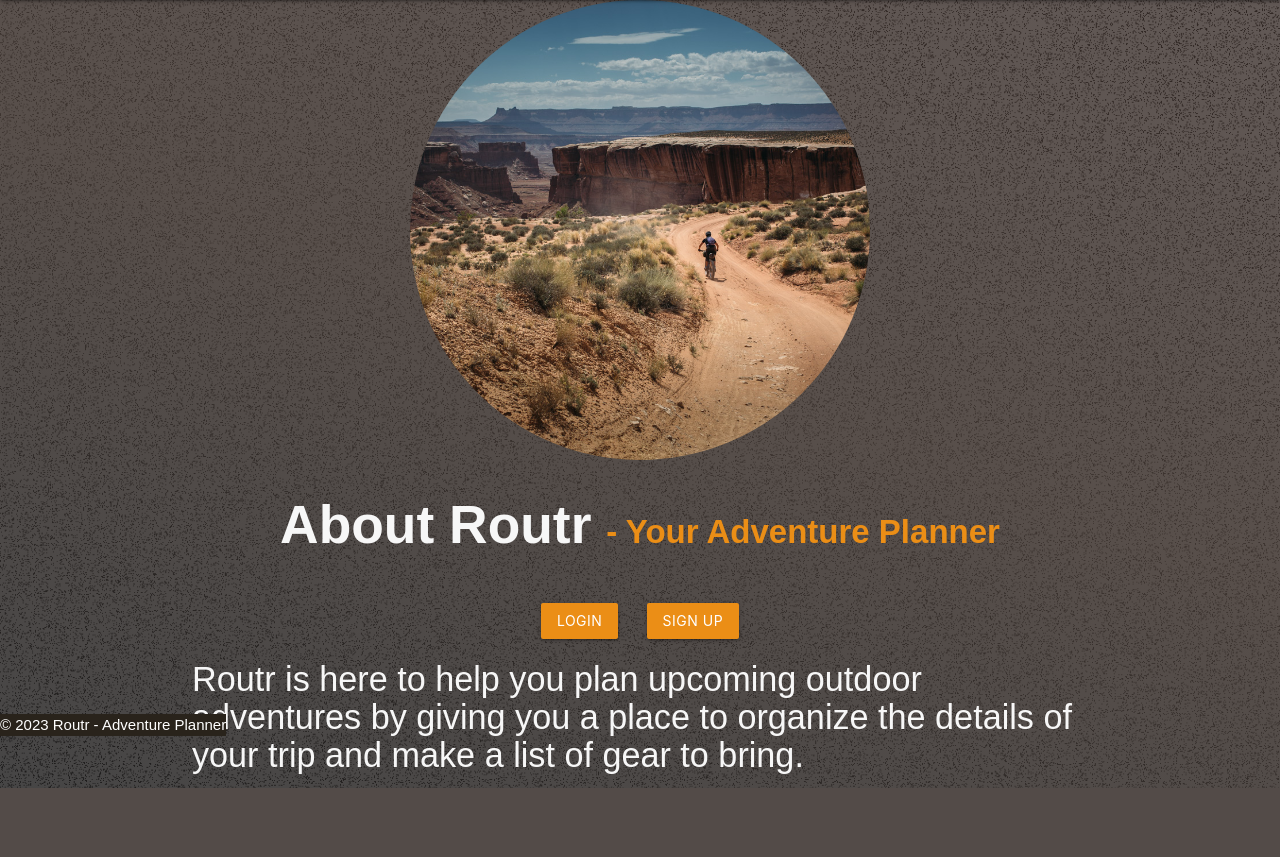
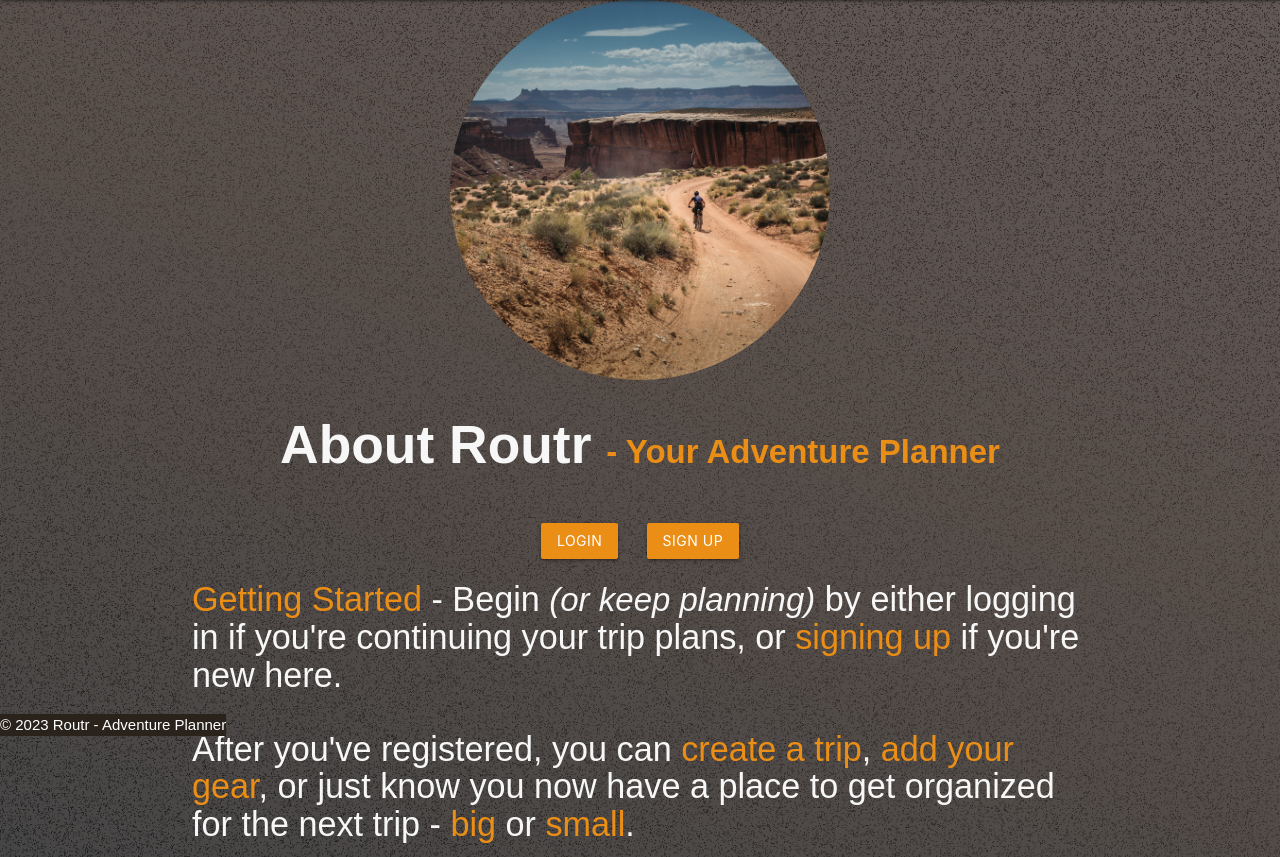
Before and after one commit to layhee/routr, a Django app: page /about/ in a window 1280 px wide. Shown: the part 64-921 px from the top of the page. Before the commit the page ends 852 px from the top, so only its background shows below. Run offline with Django 4.2, Linux system fonts and the light colour scheme; some web fonts are replaced.

Commit message:
improves ui

```diff
--- a/main/static/css/style.css
+++ b/main/static/css/style.css
@@ -7,7 +7,7 @@ body {
     flex-direction: column;
     color:rgb(81, 53, 24);
   }
-:where(h1,h2,h3, h4){
+:where(h1,h2,h3, h4,h5){
   color:rgb(247, 247, 247);
 }
 h1{
@@ -22,15 +22,24 @@ nav .brand-logo{
 }
 a{
   color:rgb(235, 142, 22);
+  transition: ease 260ms;
+}
+a:hover{
+  color: rgb(30, 144, 255);
+  transition: ease 260ms;
 }
 form{
   background-color: rgb(247, 247, 247);
-  border: 12px solid rgb(10, 10, 10);
+  border: 12px solid rgb(23, 21, 20);
   padding: 24px 24px;
 }
 footer{
   bottom: 0;
   position: fixed;
+}
+em{
+  font-weight: 400;
+  font-size: 2.2rem;
 }
 .photo{
   background-color: rgb(235, 142, 22);
@@ -50,6 +59,7 @@ footer{
 .welcome-btn{
   padding: 12px 32px;
   height: 60px;
+  font-family: 'basic sans';
   font-size: 1.5rem;
   font-style: italic;
 }
@@ -140,8 +150,8 @@ input[type=file]{
 }
 .rounded{
   background-image: url('/static/bikepacking-white-rim-20.jpg');
-  height: 460px;
-  width: 460px;
+  height: 380px;
+  width: 380px;
   border-radius: 50%;
   background-position: center;
   background-size: cover;
--- a/main/templates/about.html
+++ b/main/templates/about.html
@@ -21,7 +21,16 @@
 	<a href="{% url 'signup' %}"> <button class="btn mx2">Sign Up</button></a>
 </div>
 <h4>
-	Routr is here to help you plan upcoming outdoor adventures by giving you a
-	place to organize the details of your trip and make a list of gear to bring.
+	<span class="routr-yellow">Getting Started</span> - Begin
+	<em>(or keep planning)</em> by either logging in if you're continuing your
+	trip plans, or <a href="{% url 'signup' %}">signing up</a> if you're new here.
+</h4>
+<h4>
+	After you've registered, you can
+	<a href="{% url 'trip_create' %}">create a trip</a>,
+	<a href="{% url 'gear_create' %}">add your gear</a>, or just know you now have
+	a place to get organized for the next trip -
+	<span class="routr-yellow">big</span> or
+	<span class="routr-yellow">small</span>.
 </h4>
 {% endblock %}
--- a/main/templates/trips/detail.html
+++ b/main/templates/trips/detail.html
@@ -64,7 +64,8 @@
 		<div class="card p0">
 			<div class="card-content center">
 				<span class="card-title">
-					A {{ gear.size }} {{ gear.name.lower }} {{gear.use}}
+					<span class="thick">{{gear.name}}</span><br>
+					{{ gear.size }} {{gear.model}} {{ gear.name.lower }} made by {{gear.brand}} for {{gear.use}}
 				</span>
 			</div>
 			<div class="card-action center">
@@ -91,7 +92,7 @@
 		{% if gear.count %} {% for gear in gear.all %}
 		<div class="card p0">
 			<div class="card-content center">
-				<span class="card-title"> A {{ gear.brand }} {{gear.name}} </span>
+				<span class="card-title"><span class="thick">{{ gear.brand }}</span> {{gear.size}} {{gear.name}} </span>
 			</div>
 			<div class="card-action">
 				<form
@@ -111,6 +112,7 @@
 		{% endfor %} {% else %}
 		<h5>That's your whole kit!</h5>
 		{% endif %}
+		<a href="{% url 'gear_create' %}"><button class="btn">Add More Gear</button></a>
 	</div>
 </div>
 {% endblock %}
```
Also changed, not shown: routr/settings.py (+2 -6 lines), db.sqlite3.
